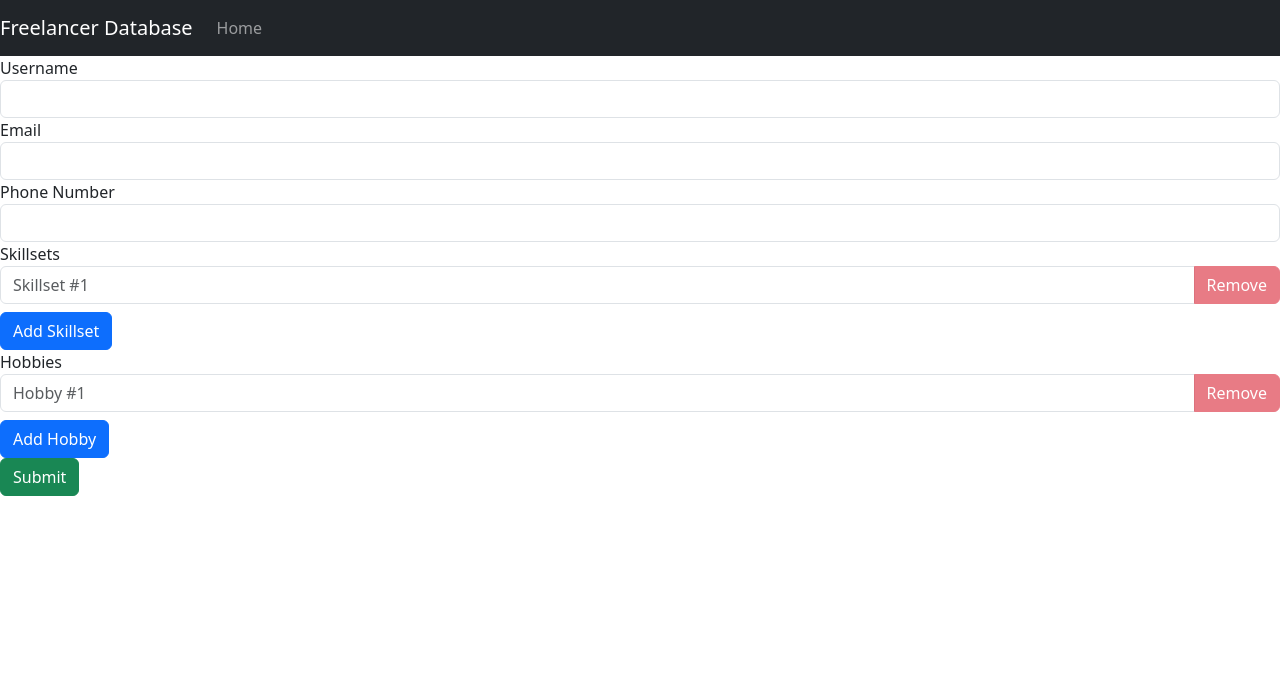
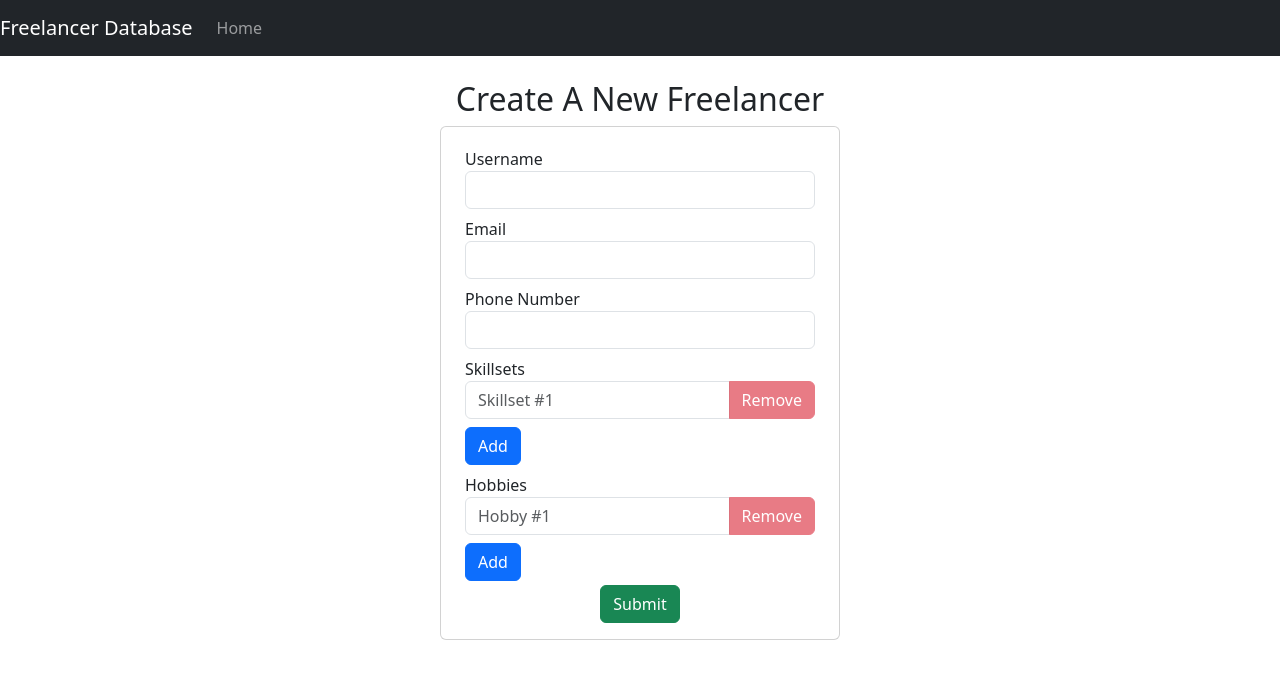
Before and after one commit to erinxw/TechAssessment, a React (Create React App) app in the folder frontend/: page /create in a window 1280 px wide. Shown: the top 678 px of the page. Built offline with nearby package versions, Linux system fonts and the light colour scheme.

Commit message:
Enhance CreateFreelancer and FreelancerDetails components: add navigation on submission, improve UI layout, and update button styles; refine HomePage with consistent button sizes and sorting functionality.

```diff
--- a/frontend/src/components/CreateFreelancer.js
+++ b/frontend/src/components/CreateFreelancer.js
@@ -1,5 +1,6 @@
 
 import React, { useState } from 'react';
+import { useNavigate } from 'react-router-dom';
 
 function CreateFreelancer() {
   const initialFreelancerState = {
@@ -67,23 +68,29 @@ function CreateFreelancer() {
     }
   };
 
+  const navigate = useNavigate();
   const newFreelancer = () => {
-    setFreelancer(initialFreelancerState);
-    setSubmitted(false);
+    navigate('/');
   };
 
   return (
     <div className="submit-form">
       {submitted ? (
-        <div>
-          <h4>You submitted successfully!</h4>
-          <button className="btn btn-success" onClick={newFreelancer}>
-            Add
+        <div className='container mt-4'>
+          <div className="card mx-auto" style={{ maxWidth: "400px" }}>
+            <div className="card-body d-flex flex-column align-items-center">
+              <h5>You submitted successfully!</h5>
+              <button className="btn btn-primary" onClick={newFreelancer}>
+                Back
               </button>
             </div>
+          </div>
+        </div>
       ) : (
-        <div>
-          <div className="form-group">
+        <div className='container mt-4'>
+          <h2 className="text-center">Create A New Freelancer</h2>
+          <div className="card mx-auto py-3" style={{ maxWidth: "400px" }}>
+            <div className="form-group px-4 py-1">
               <label htmlFor="Username">Username</label>
               <input
                 type="text"
@@ -95,7 +102,7 @@ function CreateFreelancer() {
                 name="Username"
               />
             </div>
-          <div className="form-group">
+            <div className="form-group px-4 py-1">
               <label htmlFor="Email">Email</label>
               <input
                 type="email"
@@ -107,7 +114,7 @@ function CreateFreelancer() {
                 name="Email"
               />
             </div>
-          <div className="form-group">
+            <div className="form-group px-4 py-1">
               <label htmlFor="PhoneNum">Phone Number</label>
               <input
                 type="tel"
@@ -119,7 +126,7 @@ function CreateFreelancer() {
                 name="PhoneNum"
               />
             </div>
-          <div className="form-group">
+            <div className="form-group px-4 py-1">
               <label>Skillsets</label>
               {freelancer.Skillsets.map((skill, idx) => (
                 <div key={idx} className="input-group mb-2">
@@ -133,9 +140,9 @@ function CreateFreelancer() {
                   <button type="button" className="btn btn-danger" onClick={() => removeSkillset(idx)} disabled={freelancer.Skillsets.length === 1}>Remove</button>
                 </div>
               ))}
-            <button type="button" className="btn btn-primary" onClick={addSkillset}>Add Skillset</button>
+              <button type="button" className="btn btn-primary" onClick={addSkillset}>Add</button>
             </div>
-          <div className="form-group">
+            <div className="form-group px-4 py-1">
               <label>Hobbies</label>
               {freelancer.Hobbies.map((hobby, idx) => (
                 <div key={idx} className="input-group mb-2">
@@ -149,11 +156,12 @@ function CreateFreelancer() {
                   <button type="button" className="btn btn-danger" onClick={() => removeHobby(idx)} disabled={freelancer.Hobbies.length === 1}>Remove</button>
                 </div>
               ))}
-            <button type="button" className="btn btn-primary" onClick={addHobby}>Add Hobby</button>
+              <button type="button" className="btn btn-primary" onClick={addHobby}>Add</button>
             </div>
-          <button onClick={saveFreelancer} className="btn btn-success">
+            <button onClick={saveFreelancer} className="mx-auto btn btn-success">
               Submit
             </button>
+          </div>
         </div>
       )}
     </div>
--- a/frontend/src/components/FreelancerDetails.js
+++ b/frontend/src/components/FreelancerDetails.js
@@ -93,7 +93,7 @@ function FreelancerDetails() {
                         <p><strong>Phone Number:</strong> {freelancer.phoneNum}</p>
                         <p><strong>Skillsets:</strong> {freelancer.skillsets?.map(s => s.skillName).join(', ') || 'No skillsets'}</p>
                         <p><strong>Hobbies:</strong> {freelancer.hobbies?.map(h => h.hobbyName).join(', ') || 'No hobbies'}</p>
-                        <div className="mx-auto mb-4">
+                        <div className="mx-auto d-flex justify-content-center">
                             <button className="btn btn-primary btn-sm" onClick={() => setIsEditing(true)}>Edit</button>
                             <ArchiveToggle
                                 freelancerId={freelancer.id}
--- a/frontend/src/components/HomePage.js
+++ b/frontend/src/components/HomePage.js
@@ -113,14 +113,14 @@ function HomePage() {
               <button className={`btn btn-outline-warning btn-sm${filter === 'archived' ? ' active' : ''}`} onClick={() => setFilter('archived')}>Archived</button>
             </div>
             {/* Sort Button */}
-            <button className="btn btn-light me-2" onClick={toggleSortOrder}>
+            <button className="btn btn-light btn-sm me-2" onClick={toggleSortOrder}>
               <span className="me-1">Sort</span>
               {sortOrder === 'asc' ? '↑ A-Z' : '↓ Z-A'}
             </button>
             </div>
 
             {/* Create Button */}
-            <button onClick={() => navigate('/create')} className="btn btn-dark">New</button>
+            <button onClick={() => navigate('/create')} className="btn btn-dark btn-sm">New</button>
           </div>
           <table className="table table-striped table-bordered w-auto">
             <thead>
@@ -161,7 +161,7 @@ function HomePage() {
       <div className="d-flex justify-content-center my-3">
         <div className="pagination-buttons">
           <button
-            className="btn btn-secondary"
+            className="btn btn-secondary btn-sm"
             disabled={!pagination.hasPreviousPage}
             onClick={() => fetchFreelancers(pagination.currentPageNumber - 1)}
           >
@@ -169,7 +169,7 @@ function HomePage() {
           </button>
           <span> Page {pagination.currentPageNumber} of {pagination.totalPages} </span>
           <button
-            className="btn btn-secondary"
+            className="btn btn-secondary btn-sm"
             disabled={!pagination.hasNextPage}
             onClick={() => fetchFreelancers(pagination.currentPageNumber + 1)}
           >
```
Lines whose indentation alone changed are shown as unchanged.
